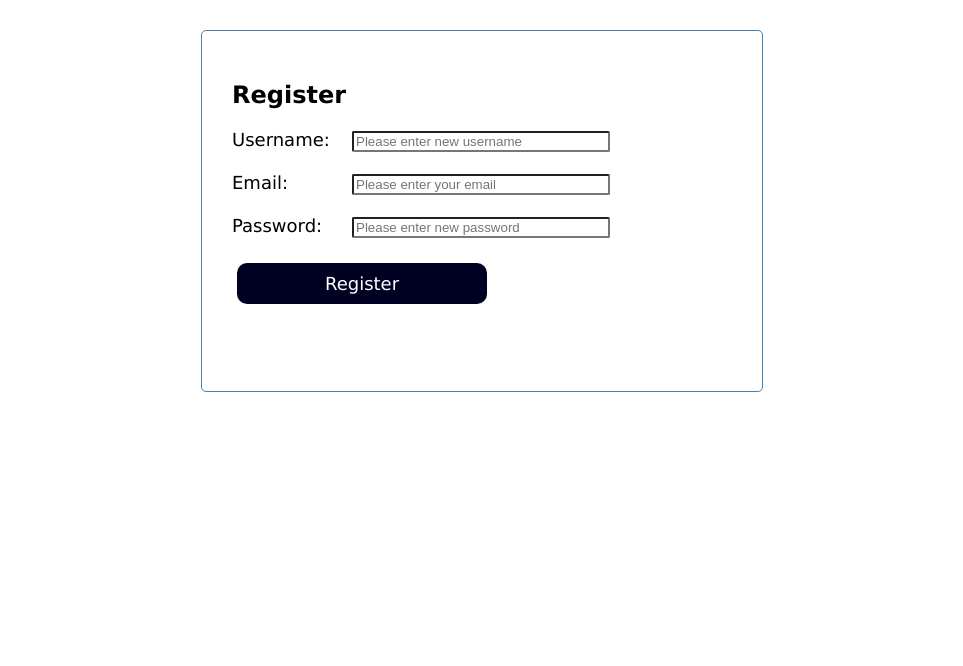
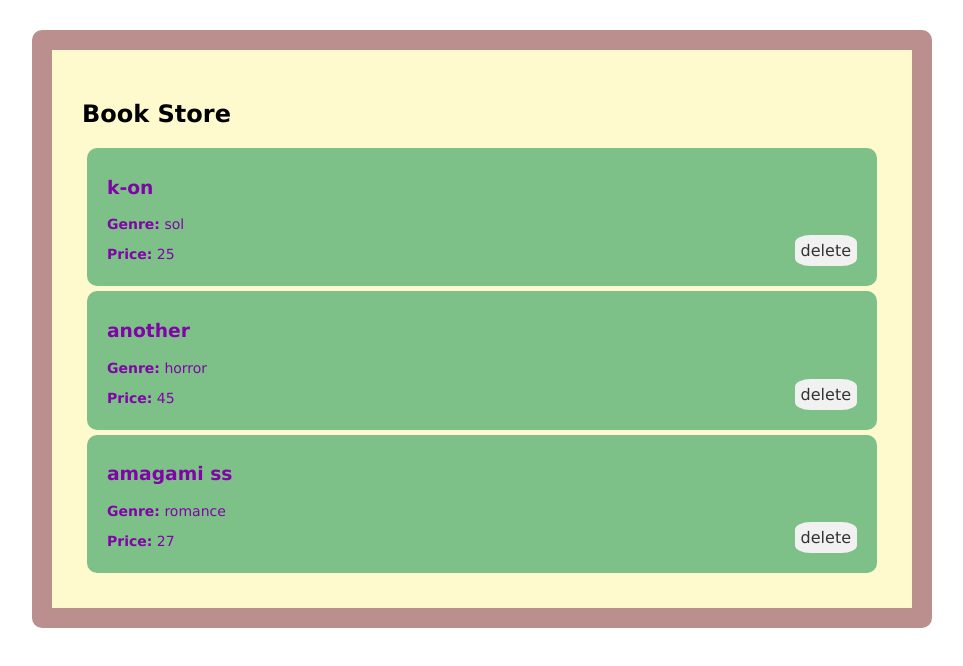
Before and after one commit to talesrune/mern_training, a React (Create React App) app in the folder frontend/: page / in a window 1280 px wide. Shown: the top 666 px of the page, without its empty margins (158-1121 px from the left). Built offline with nearby package versions, Linux system fonts and the light colour scheme.

Commit message:
Added home page html

```diff
--- a/frontend/src/App.js
+++ b/frontend/src/App.js
@@ -1,11 +1,13 @@
 import Login from "./pages/Login";
 import Register from "./pages/Register";
+import Home from "./pages/Home";
 
 function App() {
   return (
     <div className="App">
-      {/* <Login /> */}
-      <Register />
+      {/* <Login />
+      <Register /> */}
+      <Home />
     </div>
   );
 }
--- a/frontend/src/index.css
+++ b/frontend/src/index.css
@@ -29,7 +29,7 @@ input {
 label {
   font-size:18px;
   width: 120px;
-  display: inline-block;
+  display: inline-block; /*align textboxes by fixing label's width*/
 }
 
 .btn {
@@ -45,3 +45,42 @@ label {
   font-size: 18px;
   font-family: inherit;
 }
+
+.book-container {
+  max-width: 800px;
+  margin: 30px auto;
+  overflow: auto;
+  min-height: 300px;
+  border: 20px solid rosybrown;
+  padding: 30px;
+  border-radius: 10px;
+  background-color: lemonchiffon;
+}
+
+.book-details {
+  background: #7EC188;
+  color: #8004A7;
+  border: none;
+  padding: 10px 20px;
+  margin: 5px;
+  border-radius: 10px;
+  cursor: pointer;
+  text-decoration: none;
+  font-family: inherit;
+  position: relative; /*this is required for button to move to right*/
+}
+
+.book-details p{
+  font-size: 14px;
+}
+
+.book-details span {
+  position: absolute; /*parent position must be relative*/
+  bottom: 20px;
+  right: 20px;
+  cursor: pointer;
+  background: #f1f1f1;
+  padding: 6px;
+  border-radius: 25%;
+  color: #333;
+}
--- /dev/null
+++ b/frontend/src/pages/Home.js
@@ -0,0 +1,53 @@
+import { useEffect , useState } from 'react';
+const Home = () => {
+
+  //Temporary books
+  const [books, setBooks] = useState(
+    [
+        {
+            "title": "k-on",
+            "genre": "sol",
+            "price": 25,
+            "email": "tw3@gmail.com"
+          },
+          {
+            "title": "another",
+            "genre": "horror",
+            "price": 45,
+            "email": "tw3@gmail.com"
+          },
+          {
+            "title": "amagami ss",
+            "genre": "romance",
+            "price": 27,
+            "email": "tw3@gmail.com"
+          }
+
+    ]
+  )
+
+  return (
+
+    <div className="book-container">
+
+      <form>
+        <h2>Book Store</h2>
+        <div className="books">
+          {books && books.map((book)=>(
+            <div className='book-details'>
+              <h3>{book.title}</h3>
+              <p><strong>Genre:</strong> {book.genre}</p>
+              <p><strong>Price:</strong> {book.price}</p>
+              <p>{book.createdAt}</p>
+              <span onClick={null}>delete</span>
+            </div>
+          ))}
+
+        </div>
+      </form>
+    </div>
+
+  )
+}
+
+export default Home
```
